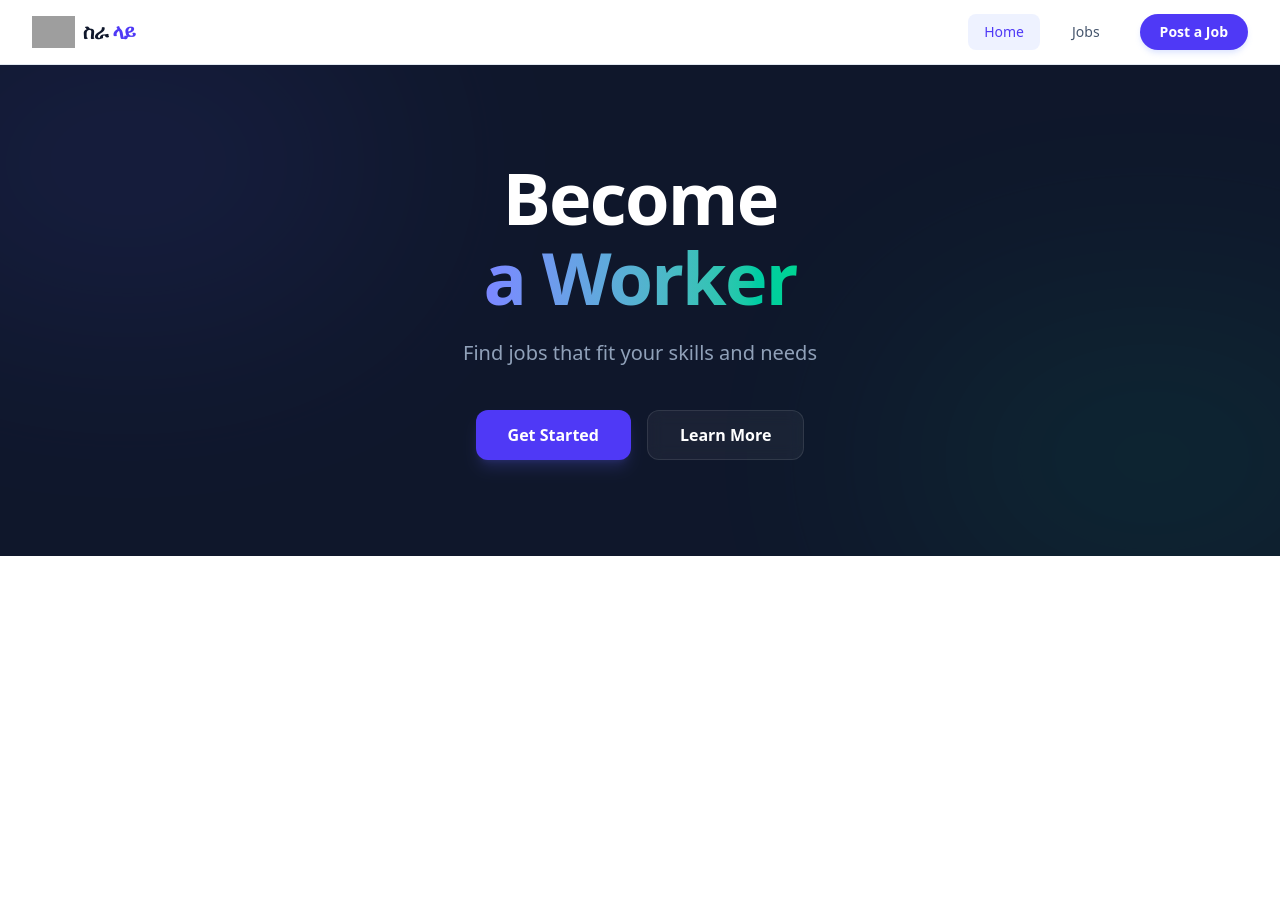
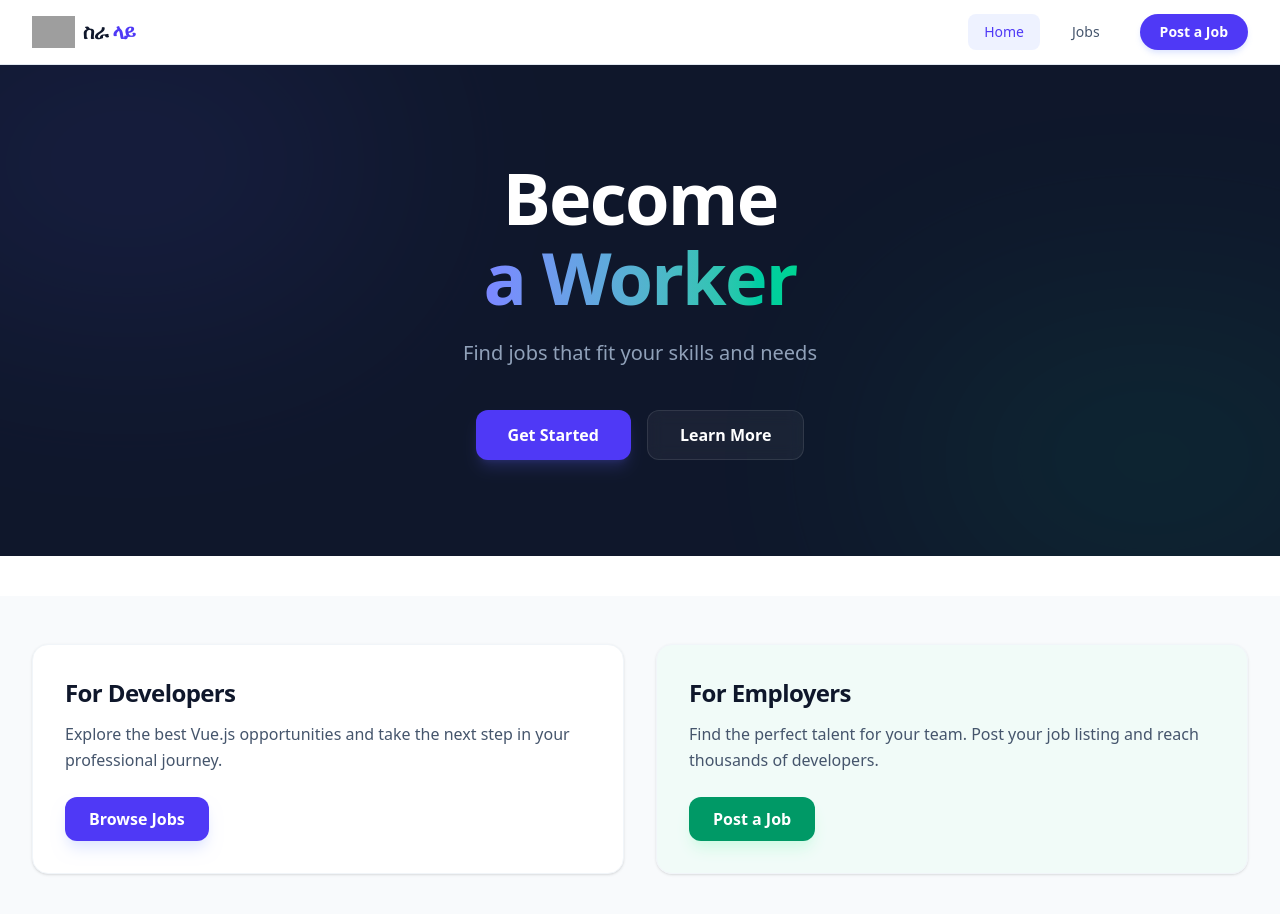
Before and after one commit to solarios777/sra_, a Vue app: page / in a window 1280 px wide. Shown: the top 914 px of the page. Before the commit the page ends 800 px from the top, so only its background shows below. Built offline with nearby package versions, Linux system fonts and the light colour scheme; grey boxes are pictures that could not be loaded.

Commit message:
home cards added

```diff
--- a/src/App.vue
+++ b/src/App.vue
@@ -4,10 +4,12 @@
 
 import Navbar from './components/Navbar.vue';
 import HeroSec from './components/HeroSec.vue';
+import HomeCards from './components/HomeCards.vue';
 
 </script>
 
 <template>
   <Navbar />
   <HeroSec  />
+  <HomeCards/>
 </template>
--- /dev/null
+++ b/src/components/CardCom.vue
@@ -0,0 +1,21 @@
+<script setup lang="ts">
+interface Props {
+  bg?: string;
+}
+
+// We use withDefaults for proper TS implementation
+const props = withDefaults(defineProps<Props>(), {
+  bg: 'bg-white' // Modern default: clean white
+});
+</script>
+
+<template>
+  <div
+    :class="[
+      props.bg,
+      'p-8 rounded-2xl border border-slate-100 shadow-sm transition-all hover:shadow-md hover:-translate-y-1 duration-300'
+    ]"
+  >
+    <slot></slot>
+  </div>
+</template>
--- /dev/null
+++ b/src/components/HomeCards.vue
@@ -0,0 +1,43 @@
+<script setup lang="ts">
+import { RouterLink } from 'vue-router';
+import Card from './CardCom.vue';
+</script>
+
+<template>
+  <section class="py-12 bg-slate-50">
+    <div class="max-w-7xl mx-auto px-4 sm:px-6 lg:px-8">
+      <div class="grid grid-cols-1 md:grid-cols-2 gap-8">
+
+        <Card bg="bg-white">
+          <div class="flex flex-col h-full">
+            <h2 class="text-2xl font-bold text-slate-900 tracking-tight">For Developers</h2>
+            <p class="mt-3 mb-6 text-slate-600 leading-relaxed">
+              Explore the best Vue.js opportunities and take the next step in your professional journey.
+            </p>
+            <RouterLink
+              to="/jobs"
+              class="mt-auto inline-flex items-center justify-center w-fit px-6 py-2.5 bg-indigo-600 text-white font-semibold rounded-xl hover:bg-indigo-700 transition-colors shadow-lg shadow-indigo-100"
+            >
+              Browse Jobs
+            </RouterLink>
+          </div>
+        </Card>
+
+        <Card bg="bg-emerald-50/50"> <div class="flex flex-col h-full">
+            <h2 class="text-2xl font-bold text-slate-900 tracking-tight">For Employers</h2>
+            <p class="mt-3 mb-6 text-slate-600 leading-relaxed">
+              Find the perfect talent for your team. Post your job listing and reach thousands of developers.
+            </p>
+            <RouterLink
+              to="/jobs/add"
+              class="mt-auto inline-flex items-center justify-center w-fit px-6 py-2.5 bg-emerald-600 text-white font-semibold rounded-xl hover:bg-emerald-700 transition-colors shadow-lg shadow-emerald-100"
+            >
+              Post a Job
+            </RouterLink>
+          </div>
+        </Card>
+
+      </div>
+    </div>
+  </section>
+</template>
```
